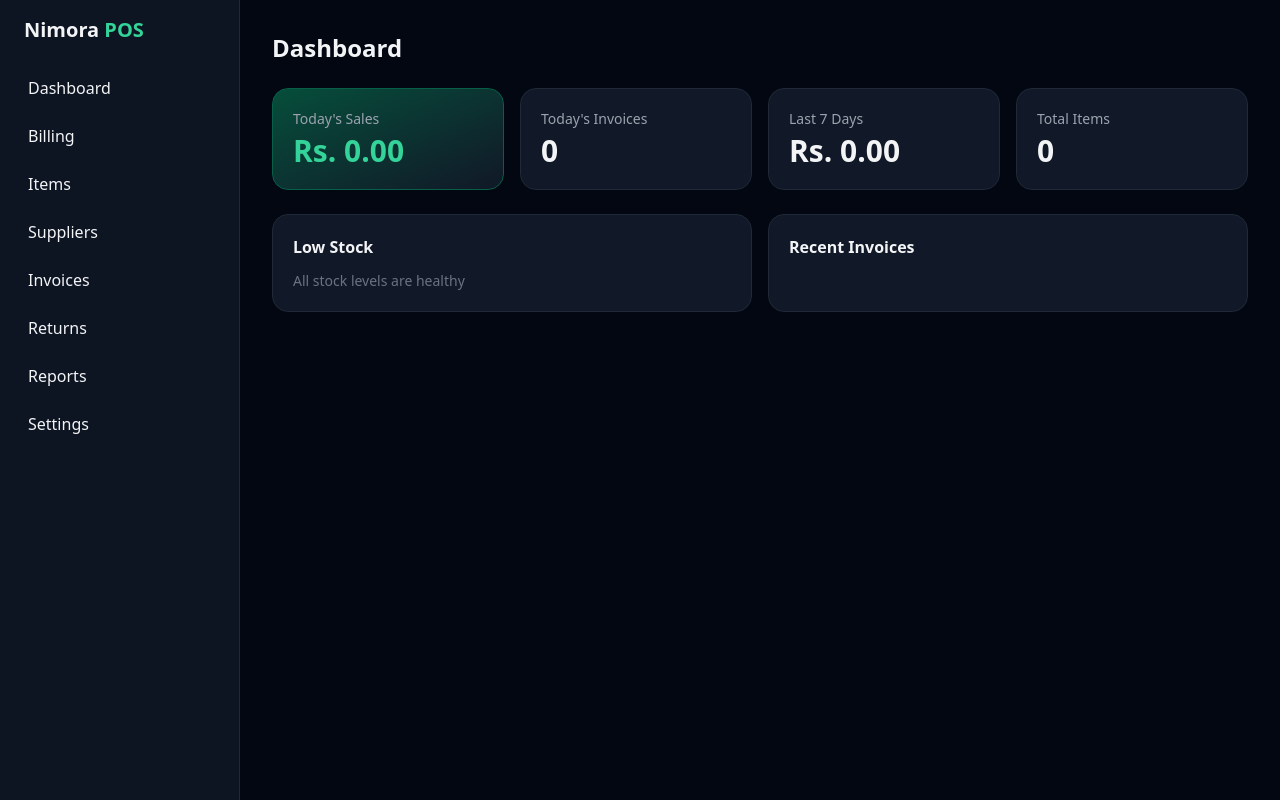
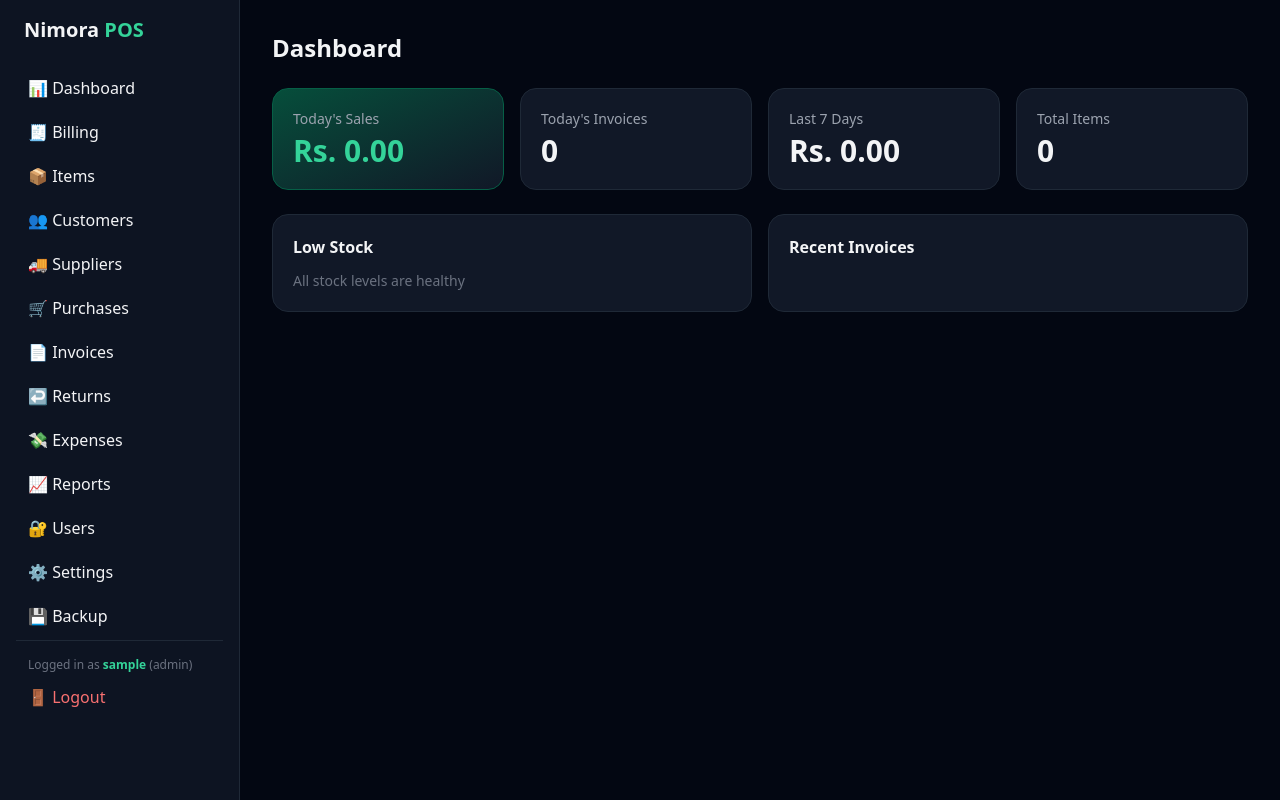
Before and after one commit to nimsara-web/Nimora-pos, a Flask app: page / in a window 1280 px wide. Run offline with Flask 3, Linux system fonts and the light colour scheme; the visitor is signed in with stand-in values (Sample User, id 1); data that the repository does not hold is empty; some libraries are stand-ins or nearby versions.

Commit message:
Update base.html

```diff
--- a/templates/base.html
+++ b/templates/base.html
@@ -16,17 +16,44 @@
 </head>
 <body class="bg-gray-950 text-gray-100 min-h-screen">
     <div class="flex flex-col md:flex-row">
-        <aside class="no-print md:w-60 bg-gray-900/80 backdrop-blur p-4 space-y-2 md:min-h-screen border-r border-gray-800">
-            <h1 class="text-xl font-bold mb-6 px-2">Nimora <span class="text-emerald-400">POS</span></h1>
-            <a href="/" class="block px-3 py-2 rounded-lg hover:bg-gray-800 transition">Dashboard</a>
-            <a href="/pos" class="block px-3 py-2 rounded-lg hover:bg-gray-800 transition">Billing</a>
-            <a href="/items" class="block px-3 py-2 rounded-lg hover:bg-gray-800 transition">Items</a>
-            <a href="/suppliers" class="block px-3 py-2 rounded-lg hover:bg-gray-800 transition">Suppliers</a>
-            <a href="/invoices" class="block px-3 py-2 rounded-lg hover:bg-gray-800 transition">Invoices</a>
-            <a href="/returns" class="block px-3 py-2 rounded-lg hover:bg-gray-800 transition">Returns</a>
-            <a href="/reports" class="block px-3 py-2 rounded-lg hover:bg-gray-800 transition">Reports</a>
-            <a href="/settings" class="block px-3 py-2 rounded-lg hover:bg-gray-800 transition">Settings</a>
+        <!-- Sidebar -->
+        <aside id="sidebar" class="no-print md:w-60 bg-gray-900/80 backdrop-blur p-4 space-y-1 md:min-h-screen border-r border-gray-800 transition-all duration-300">
+            <div class="flex items-center justify-between mb-6 px-2">
+                <h1 class="text-xl font-bold">Nimora <span class="text-emerald-400">POS</span></h1>
+                <button onclick="document.getElementById('sidebar').classList.toggle('hidden')" class="md:hidden text-gray-400 hover:text-white">✕</button>
+            </div>
+
+            <a href="/" class="block px-3 py-2 rounded-lg hover:bg-gray-800 transition">📊 Dashboard</a>
+            <a href="/pos" class="block px-3 py-2 rounded-lg hover:bg-gray-800 transition">🧾 Billing</a>
+            <a href="/items" class="block px-3 py-2 rounded-lg hover:bg-gray-800 transition">📦 Items</a>
+            <a href="/customers" class="block px-3 py-2 rounded-lg hover:bg-gray-800 transition">👥 Customers</a>
+            <a href="/suppliers" class="block px-3 py-2 rounded-lg hover:bg-gray-800 transition">🚚 Suppliers</a>
+            <a href="/purchases" class="block px-3 py-2 rounded-lg hover:bg-gray-800 transition">🛒 Purchases</a>
+            <a href="/invoices" class="block px-3 py-2 rounded-lg hover:bg-gray-800 transition">📄 Invoices</a>
+            <a href="/returns" class="block px-3 py-2 rounded-lg hover:bg-gray-800 transition">↩️ Returns</a>
+            <a href="/expenses" class="block px-3 py-2 rounded-lg hover:bg-gray-800 transition">💸 Expenses</a>
+            <a href="/reports" class="block px-3 py-2 rounded-lg hover:bg-gray-800 transition">📈 Reports</a>
+            <a href="/users" class="block px-3 py-2 rounded-lg hover:bg-gray-800 transition">🔐 Users</a>
+            <a href="/settings" class="block px-3 py-2 rounded-lg hover:bg-gray-800 transition">⚙️ Settings</a>
+            <a href="/backup" class="block px-3 py-2 rounded-lg hover:bg-gray-800 transition">💾 Backup</a>
+
+            <div class="border-t border-gray-800 mt-3 pt-3">
+                <div class="px-3 py-1 text-xs text-gray-500">
+                    Logged in as <span class="text-emerald-400 font-semibold">{{ session.get('user', 'guest') }}</span>
+                    {% if session.get('role') %}({{ session.get('role') }}){% endif %}
+                </div>
+                <a href="/logout" class="block px-3 py-2 rounded-lg hover:bg-red-900/40 transition text-red-400">🚪 Logout</a>
+            </div>
         </aside>
+
+        <!-- Main -->
+        <div class="flex-1 flex flex-col">
+            <!-- Mobile topbar -->
+            <div class="no-print md:hidden bg-gray-900 border-b border-gray-800 p-3 flex items-center justify-between">
+                <button onclick="document.getElementById('sidebar').classList.toggle('hidden')" class="text-emerald-400 font-semibold">☰ Menu</button>
+                <span class="text-sm text-gray-400">{{ session.get('user', '') }}</span>
+            </div>
+
             <main class="flex-1 p-4 md:p-8">
                 {% with messages = get_flashed_messages() %}
                     {% for msg in messages %}
@@ -36,5 +63,13 @@
                 {% block content %}{% endblock %}
             </main>
         </div>
+    </div>
+
+    <script>
+        // Mobile sidebar: default hidden on small screens
+        if (window.innerWidth < 768) {
+            document.getElementById('sidebar').classList.add('hidden');
+        }
+    </script>
 </body>
 </html>
```
Lines whose indentation alone changed are shown as unchanged.
